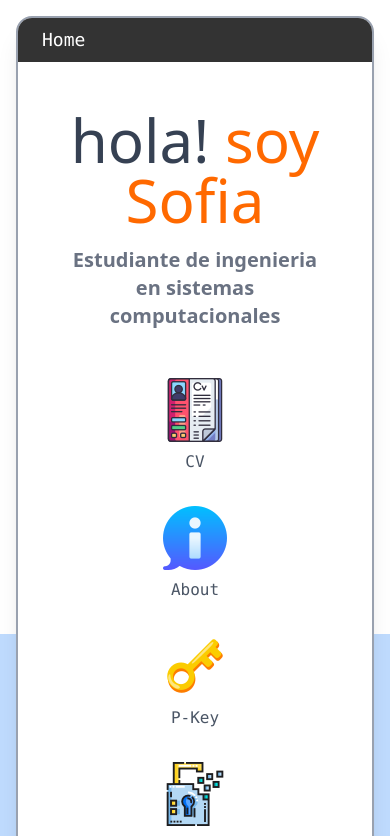
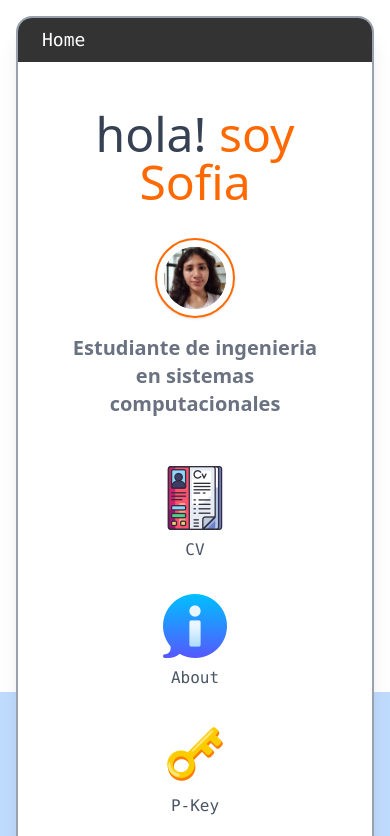
Before and after one commit to SofiaDenisse/PPCripto, a React (Vite) app: page / in a window 390 px wide. Shown: the top 836 px of the page. Built offline with nearby package versions, Linux system fonts and the light colour scheme.

Commit message:
Add: Inserte la imagen de mi perfil en la pantalla principal

```diff
--- a/src/Components/Cont-Principal/Principal.jsx
+++ b/src/Components/Cont-Principal/Principal.jsx
@@ -3,8 +3,9 @@ import cvIcon from '../../assets/images/cv.png'
 import information from '../../assets/images/information.png'
 import keyIcon from '../../assets/images/key.png'
 import criptoIcon from '../../assets/images/criptos.png'
+import perfilIcon from '../../assets/images/perfil.svg'
 import { CV } from './Cv'
-import {Cripto} from './Cripto'
+import { Cripto } from './Cripto'
 import { About } from './About'
 import { Pkey } from './Pkey'
 import { useState } from 'react';
@@ -16,13 +17,20 @@ export const Principal = () => {
     useGSAP(() => {
         const tl = gsap.timeline();
 
-        // 1. El título baja con un ligero rebote
-        tl.from("#titulo-principal", {
-            y: -100,
+        // 1. El título y la imagen bajan con un ligero rebote
+        tl.from("#perfil-foto", {
+            scale: 0,
             opacity: 0,
-            duration: 1.2,
-            ease: "back.out(1.7)",
+            duration: 0.8,
+            ease: "back.out(1.7)"
         })
+            .from("#titulo-principal", {
+                x: -30,
+                opacity: 0,
+                duration: 0.8,
+                ease: "power2.out"
+            }, "-=0.4") // Empieza un poco antes de que termine la foto
+
             // 2. El párrafo aparece deslizándose sutilmente (empieza un poco antes de que termine el h1)
             .from("p.text-gray-500", {
                 y: -20,
@@ -77,9 +85,21 @@ export const Principal = () => {
                 </div>
 
                 <div className="p-12 text-center flex flex-col items-center">
-                        <h1 id="titulo-principal" className="text-6xl md:text-7xl font-light text-gray-700 mb-4">
+
+                    <div className="flex flex-col md:flex-row items-center justify-center gap-4 mb-4">
+                        {/* IMAGEN CIRCULAR PEQUEÑA */}
+                        <div id="perfil-foto" className="w-20 h-20 md:w-24 md:h-24 rounded-full border-2 border-orange-500 overflow-hidden shadow-sm order-last md:order-first">
+                            <img
+                                src={perfilIcon}
+                                alt="Sofia"
+                                className="w-full h-full object-cover"
+                            />
+                        </div>
+                        <h1 id="titulo-principal" className="text-5xl md:text-7xl font-light text-gray-700 mb-4">
                             hola! <span className="text-orange-500 font-medium">soy Sofia</span>
                         </h1>
+                    </div>
+
                     <p className="text-xl md:text-2xl text-gray-500 font-bold mb-12">
                         Estudiante de ingenieria en sistemas computacionales
                     </p>
```
Also changed, not shown: src/assets/images/perfil.svg (added). Lines whose indentation alone changed are shown as unchanged.
